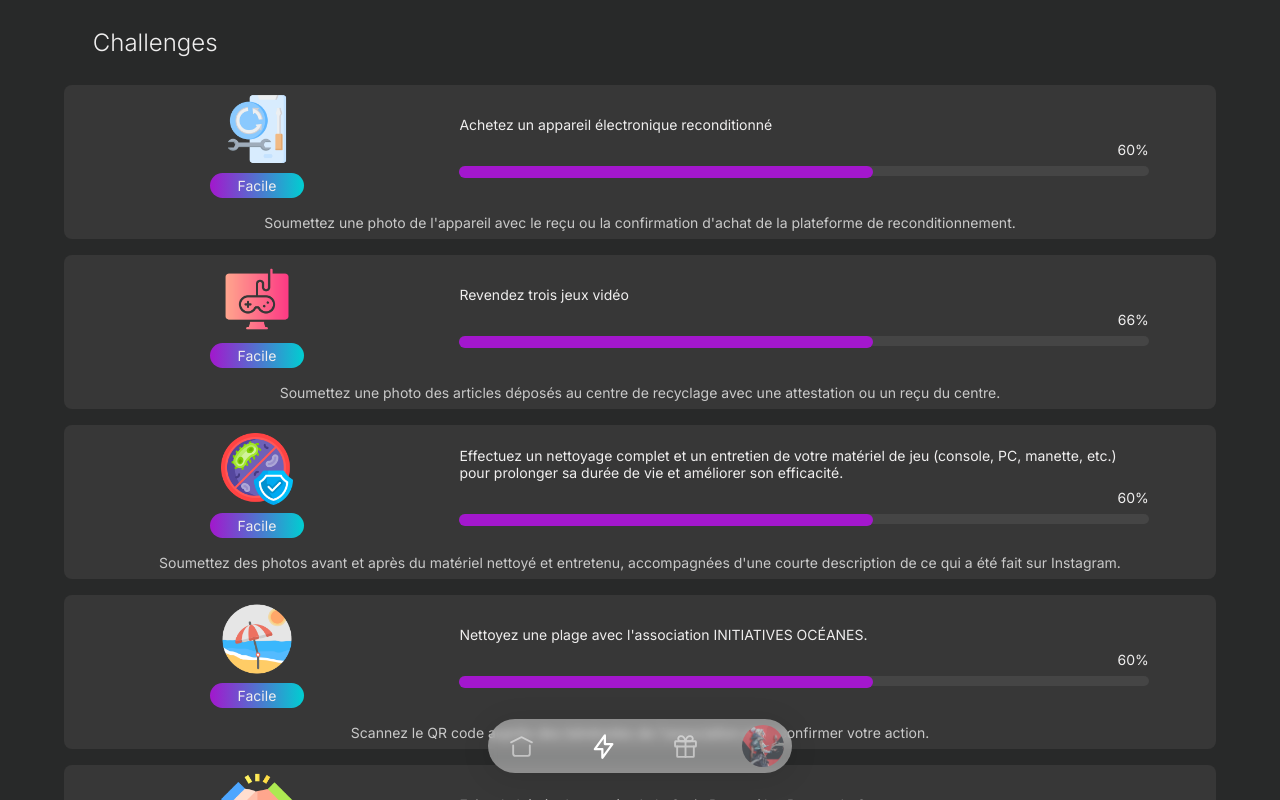
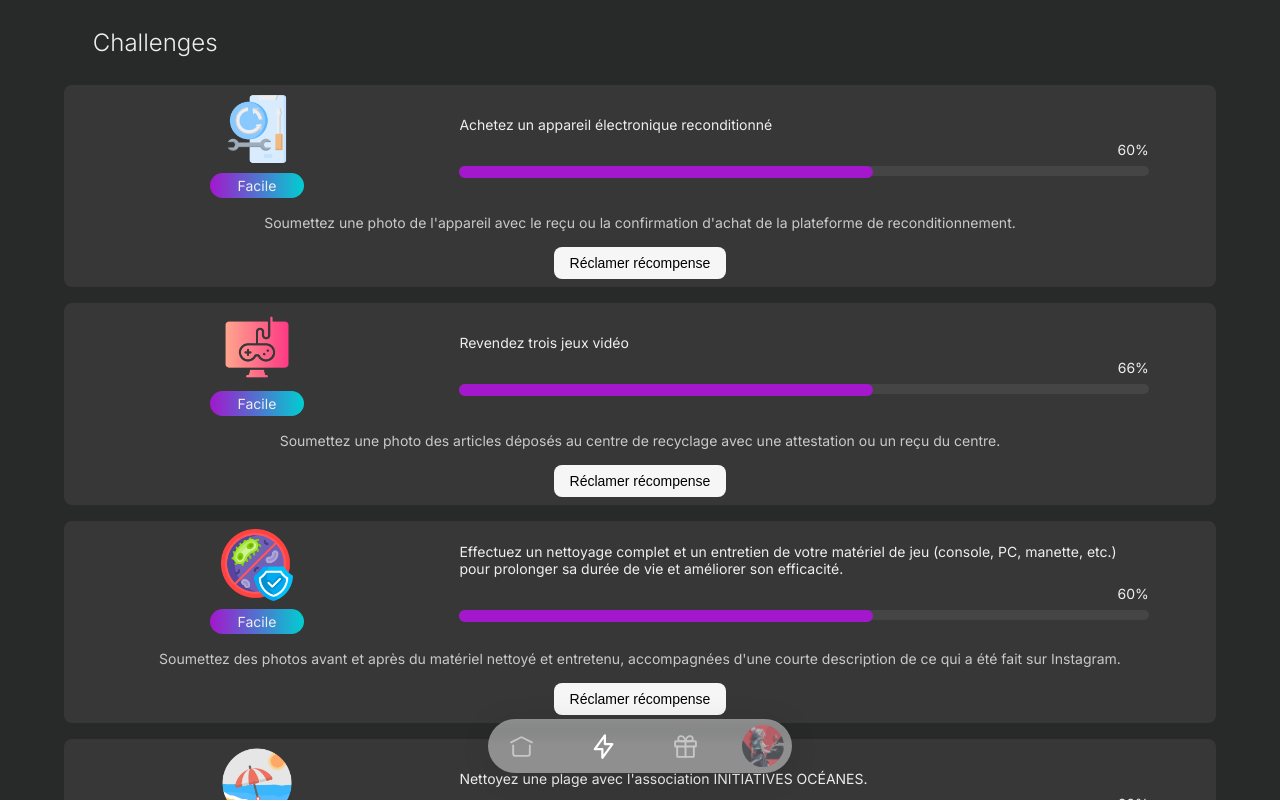
Before and after one commit to JaxV9/playimpact, a Next.js app: page /challenges in a window 1280 px wide. Shown: the top 800 px of the page. Built offline with nearby package versions, Linux system fonts and the light colour scheme.

Commit message:
feat: popup added

```diff
--- a/src/app/globals.css
+++ b/src/app/globals.css
@@ -19,6 +19,7 @@
 @import url('../components/ui/buttons/loadMoreBtn/style.css');
 @import url('../components/currentGame/style.css');
 @import url('../components/challengesList/style.css');
+@import url('../components/ui/popUp/style.css');
 
 body {
   background-color: #282929;
--- a/src/components/challengesList/challengesList.tsx
+++ b/src/components/challengesList/challengesList.tsx
@@ -1,9 +1,20 @@
+import { useState } from "react"
+import { Popup } from "../ui/popUp/popup"
 
 
 export const ChallengesList = () => {
 
+    const [isPopUp, setIsPopUp] = useState<boolean>(false)
+    const [message, setMessage] = useState<string>("Félicitation ! Vous avez gagné 200 points !")
+
+
     return (
         <>
+            {
+                isPopUp ?
+                    <Popup messageProps={message} isEnabledProps={isPopUp} setIsEnabledProps={setIsPopUp} />
+                    : null
+            }
             <div className="challengesListContainer">
                 <div className="challengeContainer">
                     <div className="challengeContentContainer">
@@ -23,6 +34,7 @@ export const ChallengesList = () => {
                         </div>
                         <span className="challengeLabel">Soumettez une photo de l&apos;appareil avec le reçu ou la confirmation d&apos;achat de la plateforme de reconditionnement.
                         </span>
+                        <button onClick={() => { setIsPopUp(!isPopUp) }} className="getRewardChallenge">Réclamer récompense</button>
                     </div>
                 </div>
                 <div className="challengeContainer">
@@ -44,6 +56,7 @@ export const ChallengesList = () => {
                         <span className="challengeLabel">
                             Soumettez une photo des articles déposés au centre de recyclage avec une attestation ou un reçu du centre.
                         </span>
+                        <button onClick={() => { setIsPopUp(!isPopUp) }} className="getRewardChallenge">Réclamer récompense</button>
                     </div>
                 </div>
                 <div className="challengeContainer">
@@ -65,6 +78,7 @@ export const ChallengesList = () => {
                         <span className="challengeLabel">
                             Soumettez des photos avant et après du matériel nettoyé et entretenu, accompagnées d&apos;une courte description de ce qui a été fait sur Instagram.
                         </span>
+                        <button onClick={() => { setIsPopUp(!isPopUp) }} className="getRewardChallenge">Réclamer récompense</button>
                     </div>
                 </div>
                 <div className="challengeContainer">
@@ -86,6 +100,7 @@ export const ChallengesList = () => {
                         <span className="challengeLabel">
                             Scannez le QR code auprès des bénévoles de l&apos;association pour confirmer votre action.
                         </span>
+                        <button onClick={() => { setIsPopUp(!isPopUp) }} className="getRewardChallenge">Réclamer récompense</button>
                     </div>
                 </div>
                 <div className="challengeContainer">
@@ -107,6 +122,7 @@ export const ChallengesList = () => {
                         <span className="challengeLabel">
                             Scannez le QR code auprès des bénévoles de l&apos;association pour confirmer votre action.
                         </span>
+                        <button onClick={() => { setIsPopUp(!isPopUp) }} className="getRewardChallenge">Réclamer récompense</button>
                     </div>
                 </div>
             </div>
--- a/src/components/challengesList/style.css
+++ b/src/components/challengesList/style.css
@@ -4,6 +4,7 @@
     margin-top: 28px;
     margin-left: auto;
     margin-right: auto;
+    margin-bottom: 150px;
     display: grid;
     grid-template-rows: auto;
     gap: 16px;
@@ -23,7 +24,8 @@
     width: 95%;
     height: 95%;
     margin: auto;
-
+    display: grid;
+    gap: 16px;
 }
 
 .tagDifficulty {
@@ -45,14 +47,12 @@
     color: #C9C9C9;
     width: 100%;
     display: block;
-    margin-top: 8px;
 }
 
 .challenge {
     width: 100%;
     display: grid;
     grid-template-columns: 30% 70%;
-    margin-bottom: 16px;
 }
 
 .challengePictureContainer {
@@ -110,3 +110,22 @@
     margin-left: auto;
     margin-right: auto;
 }
+
+.getRewardChallenge {
+    margin-left: auto;
+    margin-right: auto;
+    display: block;
+    border: none;
+    border-radius: 8px;
+    font-size: 14px;
+    padding: 8px 16px;
+    cursor: pointer;
+    transition: all ease 0.2s;
+    background-color: #f6f6f6;
+}
+
+.getRewardChallenge:hover {
+    background-color: #A417CD;
+    transition: all ease 0.2s;
+    color: #f6f6f6;
+}
--- /dev/null
+++ b/src/components/ui/popUp/popup.tsx
@@ -0,0 +1,40 @@
+import { useContext, useEffect, useState } from "react";
+import { clearInterval } from "timers";
+
+type PopUpPropsType = {
+    messageProps: string,
+    isEnabledProps: boolean,
+    setIsEnabledProps: (isEnabledProps: boolean) => void
+}
+
+export const Popup = ({ messageProps, isEnabledProps, setIsEnabledProps }: PopUpPropsType) => {
+
+    const [isFadeOut, setIsFadeOut] = useState<boolean>(false)
+    useEffect(() => {
+        const fadeOutTimer = setInterval(() => {
+            setIsFadeOut(true)
+        }, 6000); // Increase the duration to 6000 milliseconds (6 seconds)
+        const timer = setInterval(() => {
+            setIsEnabledProps(false)
+        }, 5000); // Increase the duration to 10000 milliseconds (10 seconds)
+
+        return () => {
+        };
+    }, [isEnabledProps])
+
+    return (
+        <>
+            {
+                isEnabledProps ?
+                    <div className={isFadeOut ? "popUpContainerFadeOut" : "popUpContainer"}
+                    style={{backgroundColor: "#fcfbfb"}}>
+                        <p style={{color: "#2F2F2F"}}>
+                            {messageProps}
+                        </p>
+                    </div>
+                    :
+                    null
+            }
+        </>
+    )
+}
--- /dev/null
+++ b/src/components/ui/popUp/style.css
@@ -0,0 +1,47 @@
+.popUpContainer, .popUpContainerFadeOut {
+    width: 250px;
+    height: fit-content;
+    padding: 12px 32px;
+    position: fixed;
+    top: 50%;
+    left: 50%;
+    transform: translate(-50%, -50%);
+    border-radius: 8px;
+    box-shadow: 0 4px 30px rgba(0, 0, 0, 0.1);
+    backdrop-filter: blur(5px);
+    z-index: 2;
+    text-align: center;
+}
+
+.popUpContainer {
+    animation: fadeIn 0.2s ease-in;
+}
+
+.popUpContainerFadeOut {
+    opacity: 0;
+    transition: all ease 1s;
+    animation: fadeOut 0.2s ease-in;
+}
+
+.popUpContainer > p, .popUpContainerFadeOut > p {
+    font-size: 18px;
+}
+
+
+@keyframes fadeIn {
+    0% {
+        opacity: 0;
+    }
+    100% {
+        opacity: 1;
+    }
+}
+
+@keyframes fadeOut {
+    0% {
+        opacity: 1;
+    }
+    100% {
+        opacity: 0;
+    }
+}
```
